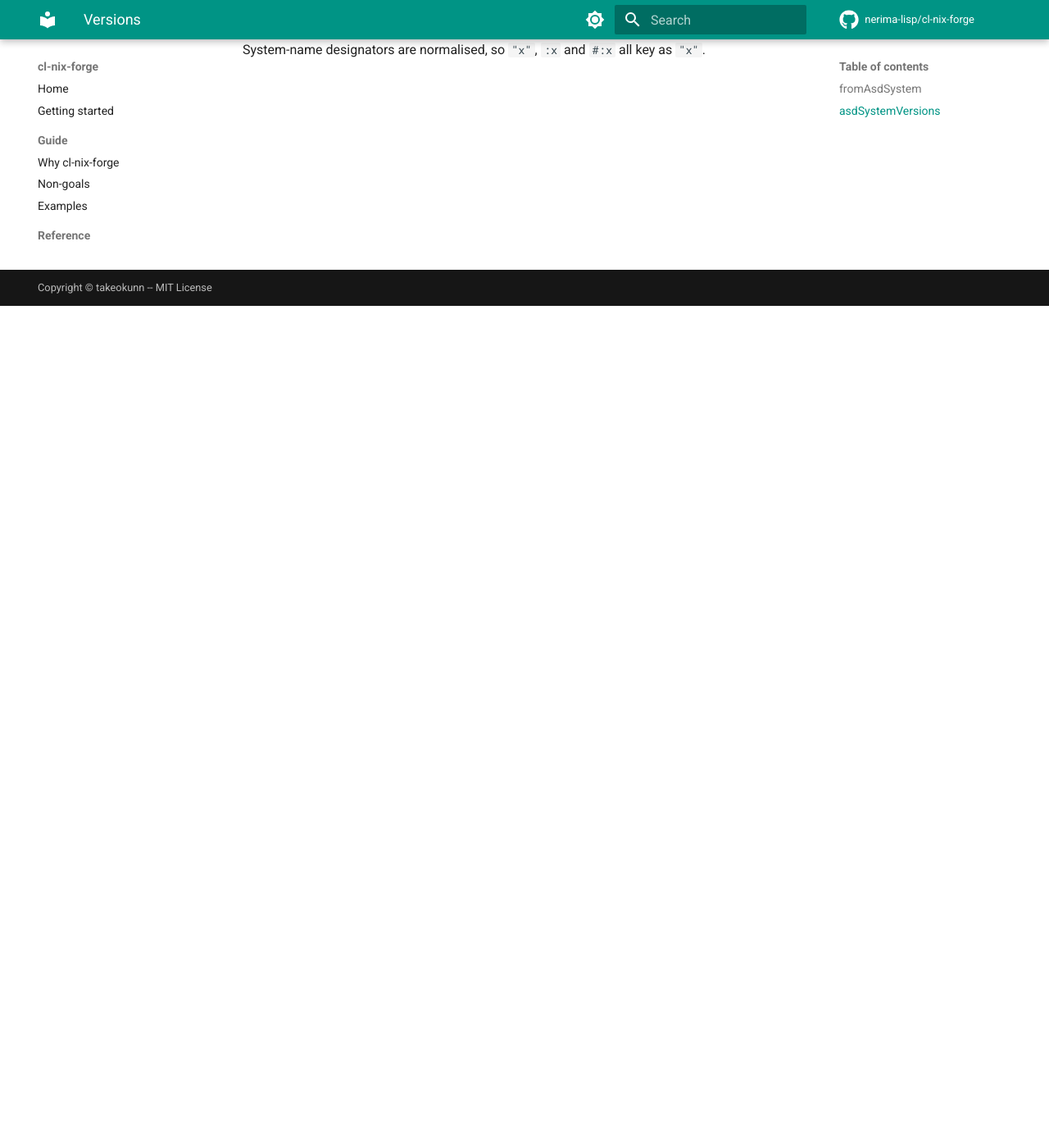
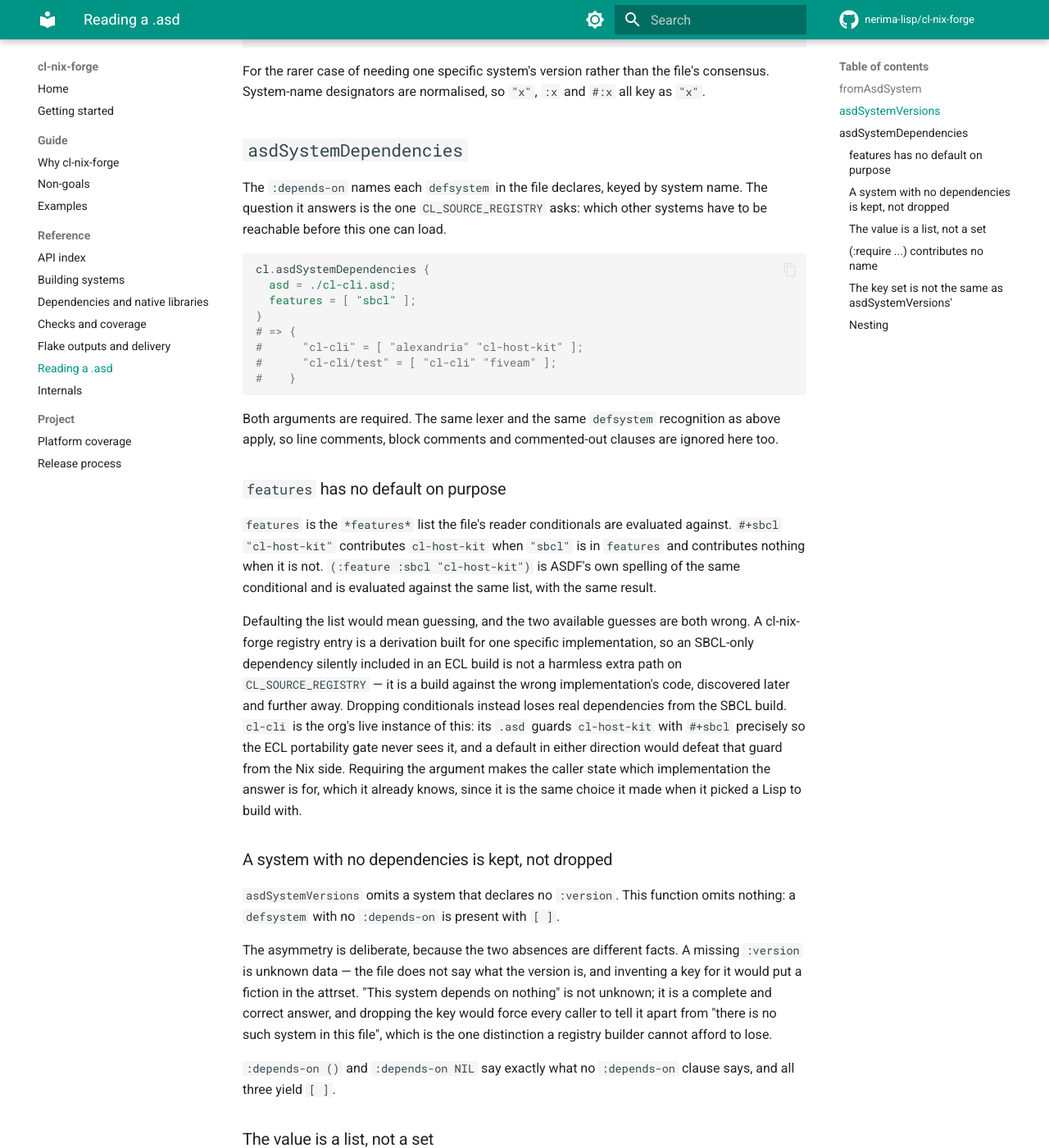
Before and after one commit to nerima-lisp/cl-nix-forge, an MkDocs documentation site: the page built from docs/src/reference/versions.md, in a window 1280 px wide and 1400 px high, scrolled down 1027 px. Shown: the whole window at 82% size. Built offline with MkDocs 1.6.1 and Material for MkDocs 9.7.7, drawn with Linux system fonts in a browser that asks for light colours; comment, search, counter and statistics services are not loaded; some of the changed text lies outside the part shown.

Commit message:
feat(flake): API 索引を lib/default.nix に対してゲートし、文書を追随させる
api.md 自身が「これを強制する仕組みは何もない。これは机上の懸念ではない」
と書き、mkPackageFlake が v0.3.0 から v0.4.1 まで索引の行を持たなかった
実例を挙げていた。asdSystemDependencies を足した際に同じことが再発したので、
予告されていた失敗を塞ぐ。

api-index-contract は version-extractor-contract と同じ純評価 assert で、
lib/default.nix の全属性名が api.md にリンク付きで現れることを要求する。
単なる言及ではなくリンク形を要求するのは、mkPackageFlake が持っていたのが
まさに「名前だけ出てくるが項目がない」状態だったため。

あわせて asdSystemDependencies の項目を追加し、関数数を 29 から 30 に直す
(README ×2, index.md, api.md ×2)。versions.md は :version 専用ではなく
なったので「Reading a .asd」に改題した。ファイル名とアンカーは既存の
被リンク 6 箇所を壊さないよう据え置く。

````diff
--- a/docs/mkdocs.yml
+++ b/docs/mkdocs.yml
@@ -113,7 +113,7 @@ nav:
       - Dependencies and native libraries: reference/dependencies.md
       - Checks and coverage: reference/checks.md
       - Flake outputs and delivery: reference/outputs.md
-      - Versions: reference/versions.md
+      - Reading a .asd: reference/versions.md
       - Internals: reference/internals.md
   - Project:
       - Platform coverage: project/platform-coverage.md
--- a/docs/src/reference/versions.md
+++ b/docs/src/reference/versions.md
@@ -1,7 +1,10 @@
-# Versions
+# Reading a `.asd`
 
-Two functions, one lexer. Both read the `:version` a `.asd` already declares,
-so a release edits one file rather than a file and a flake.
+Three functions, one lexer. Each answers a question out of what a `.asd`
+already declares rather than out of a second copy in a flake: two read its
+`:version`, so a release edits one file rather than a file and a flake, and
+one reads its `:depends-on`, so the registry a system is built against comes
+from the same file ASDF itself would read.
 
 The lexer is deliberately small — not a Common Lisp parser. It understands
 string literals and both comment forms, which is exactly what is needed to
@@ -46,3 +49,103 @@ cl.asdSystemVersions ./cl-prolog.asd
 For the rarer case of needing one specific system's version rather than the
 file's consensus. System-name designators are normalised, so `"x"`, `:x` and
 `#:x` all key as `"x"`.
+
+## `asdSystemDependencies`
+
+The `:depends-on` names each `defsystem` in the file declares, keyed by
+system name. The question it answers is the one `CL_SOURCE_REGISTRY` asks:
+which other systems have to be reachable before this one can load.
+
+```nix
+cl.asdSystemDependencies {
+  asd = ./cl-cli.asd;
+  features = [ "sbcl" ];
+}
+# => {
+#      "cl-cli" = [ "alexandria" "cl-host-kit" ];
+#      "cl-cli/test" = [ "cl-cli" "fiveam" ];
+#    }
+```
+
+Both arguments are required. The same lexer and the same `defsystem`
+recognition as above apply, so line comments, block comments and
+commented-out clauses are ignored here too.
+
+### `features` has no default on purpose
+
+`features` is the `*features*` list the file's reader conditionals are
+evaluated against. `#+sbcl "cl-host-kit"` contributes `cl-host-kit` when
+`"sbcl"` is in `features` and contributes nothing when it is not.
+`(:feature :sbcl "cl-host-kit")` is ASDF's own spelling of the same
+conditional and is evaluated against the same list, with the same result.
+
+Defaulting the list would mean guessing, and the two available guesses are
+both wrong. A cl-nix-forge registry entry is a derivation built for one
+specific implementation, so an SBCL-only dependency silently included in an
+ECL build is not a harmless extra path on `CL_SOURCE_REGISTRY` — it is a
+build against the wrong implementation's code, discovered later and further
+away. Dropping conditionals instead loses real dependencies from the SBCL
+build. `cl-cli` is the org's live instance of this: its `.asd` guards
+`cl-host-kit` with `#+sbcl` precisely so the ECL portability gate never sees
+it, and a default in either direction would defeat that guard from the Nix
+side. Requiring the argument makes the caller state which implementation the
+answer is for, which it already knows, since it is the same choice it made
+when it picked a Lisp to build with.
+
+### A system with no dependencies is kept, not dropped
+
+`asdSystemVersions` omits a system that declares no `:version`. This
+function omits nothing: a `defsystem` with no `:depends-on` is present with
+`[ ]`.
+
+The asymmetry is deliberate, because the two absences are different facts.
+A missing `:version` is unknown data — the file does not say what the version
+is, and inventing a key for it would put a fiction in the attrset. "This
+system depends on nothing" is not unknown; it is a complete and correct
+answer, and dropping the key would force every caller to tell it apart from
+"there is no such system in this file", which is the one distinction a
+registry builder cannot afford to lose.
+
+`:depends-on ()` and `:depends-on NIL` say exactly what no `:depends-on`
+clause says, and all three yield `[ ]`.
+
+### The value is a list, not a set
+
+Source order is preserved and duplicates are not collapsed. A name that
+appears twice in one `:depends-on` is drift in the `.asd` that the caller has
+to be able to see; deduplicating here would launder it into a well-formed
+answer and delete the evidence. A caller that wants a set applies
+`lib.unique` and can be held to having asked for it.
+
+### `(:require ...)` contributes no name
+
+`(:require :sb-cover)` asks the implementation to load a module it ships
+itself. That is not an ASDF system, there is no source tree for a registry to
+point at, and so it contributes no name to the result. Its absence from the
+list is the correct answer, not a gap.
+
+Any other element shape fails, naming the file and quoting the element, on
+the same reasoning as the rest of this page: the caller's Nix expression
+mentions only a path, so the message has to say which file to open and what
+in it was not understood. Unprefixed symbol designators are among the
+rejected shapes — write `#:alexandria` or `"alexandria"`, not a bare
+`alexandria`.
+
+### The key set is not the same as `asdSystemVersions`'
+
+The two functions do not agree on keys, and code that assumes they do is
+wrong. Because a versionless system is omitted from one and kept in the
+other, the keys of `asdSystemVersions` are a proper *subset* of these:
+across the org's 108 systems, 13 declare dependencies and no `:version`.
+
+A naive join — walking these keys and indexing the version attrset with each
+— therefore throws on those 13. Take this function's key set as the
+authoritative list of systems in the file, and look versions up defensively
+(`versions.<name> or null`) rather than assuming a one-to-one.
+
+### Nesting
+
+A `:depends-on` inside a `:components` entry names sibling *files* within the
+system, not systems, and is correctly not attributed to the system — the same
+rule that keeps a `:version` nested inside `:components` from being mistaken
+for a system's own.
````
Also changed, not shown: docs/src/index.md (+1 -1 lines), docs/src/reference/api.md (+22 -8 lines), README.md, 1 other file.
